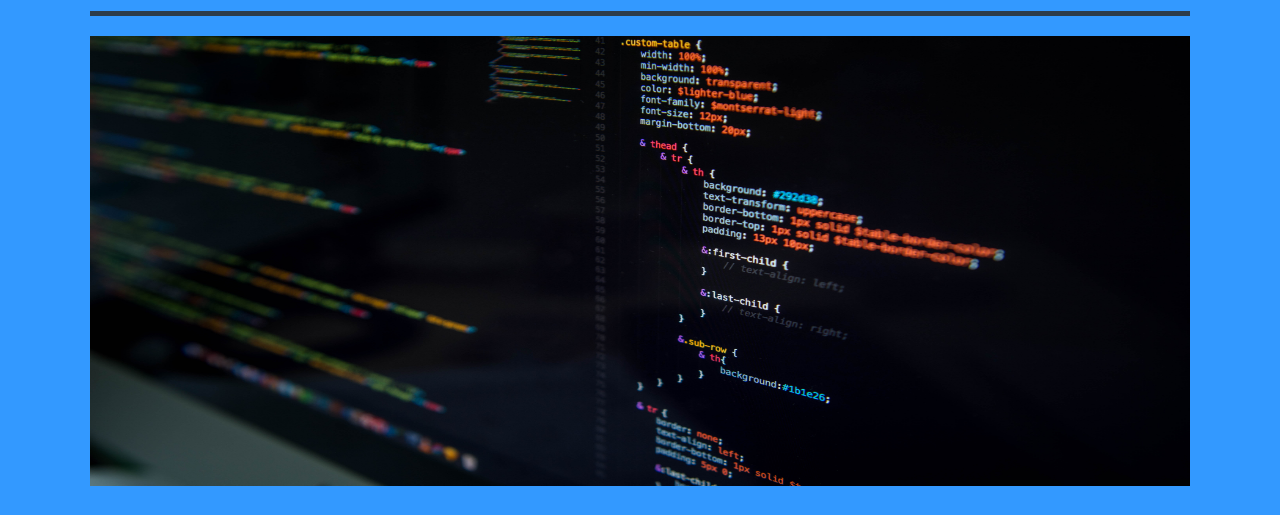
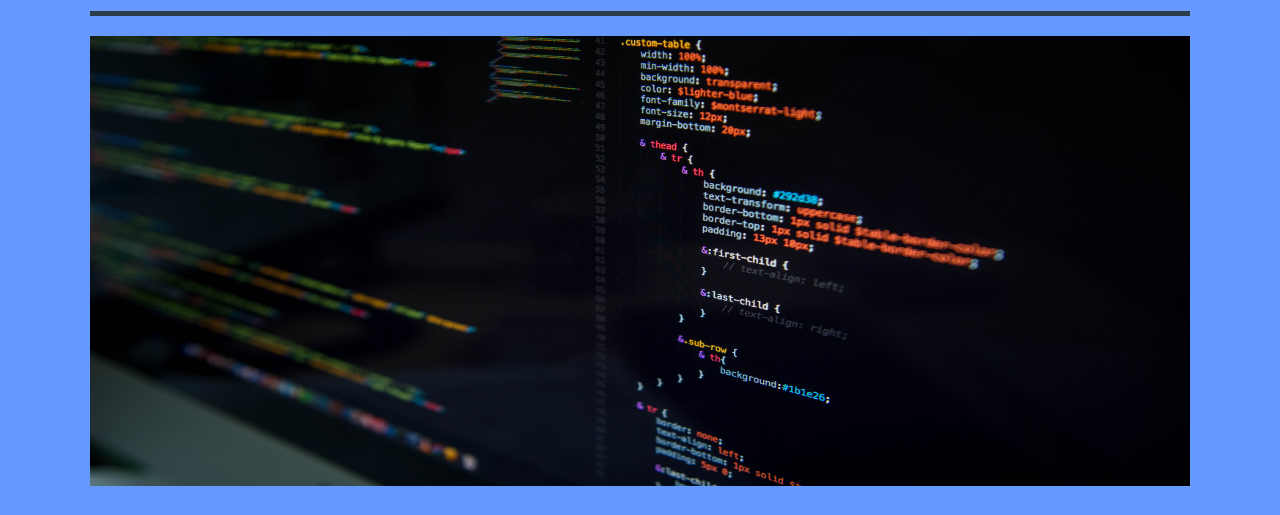
Before and after one commit to vishalpagey/vishalpagey.github.io, a plain HTML site: page index.html in a window 1280 px wide. Shown: the part 146-661 px from the top of the page. Drawn offline with Linux system fonts and the light colour scheme.

Commit message:
Update main.css

```diff
--- a/css/main.css
+++ b/css/main.css
@@ -6,7 +6,7 @@ body {
   font-family: 'Acme',sans-serif;
   font-weight: 300;
   color: #000000;
-  background-color: #3399ff;
+  background-color: #6699ff;
 }
 
 h1,h2,h3,h4 {
```
